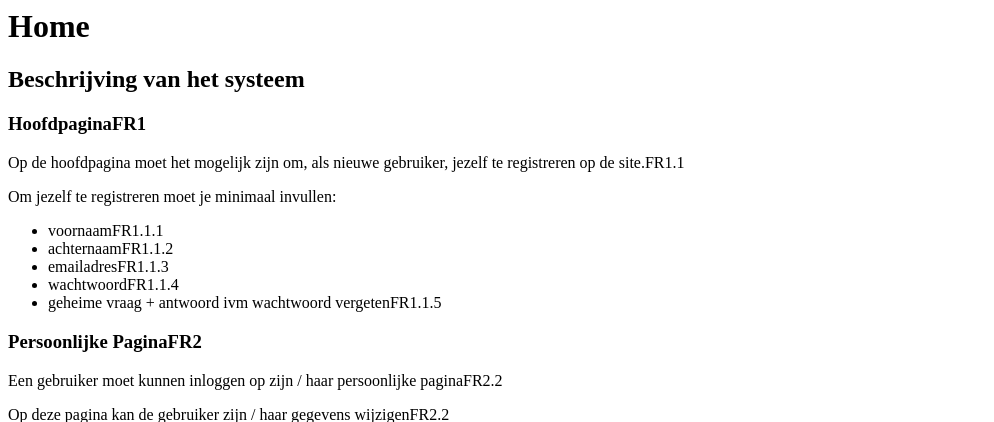
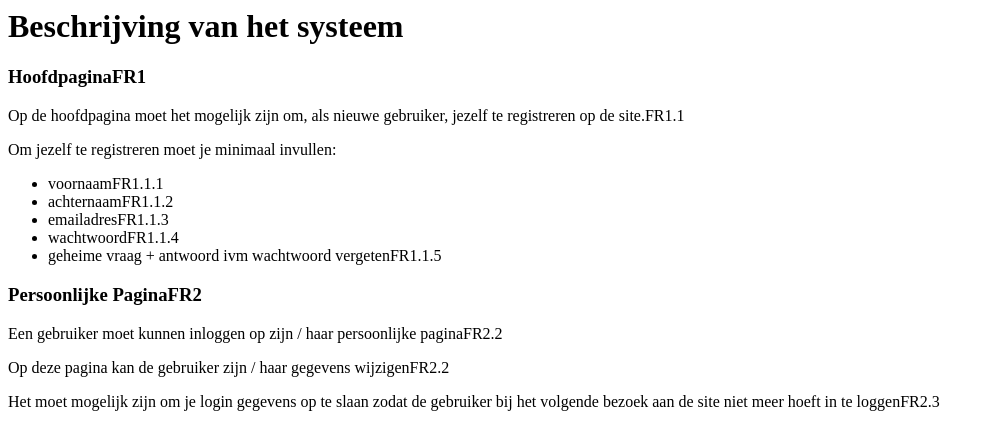
Before and after one commit to jasperstafleu/mobprogramming-workshop, a PHP site: page /templates/requirements.phtml in a window 1280 px wide. Shown: the top 422 px of the page, without its empty margins (0-994 px from the left). Run offline with PHP 8.4, Linux system fonts and the light colour scheme.

Commit message:
Slight improvement

```diff
--- a/app/templates/requirements.phtml
+++ b/app/templates/requirements.phtml
@@ -1,11 +1,9 @@
-<h1>Home</h1>
-
-<h2>Beschrijving van het systeem</h2>
+<h1>Beschrijving van het systeem</h1>
 
 <?php
     function fr(string $description, string $frNumber, bool $requirementMet = false, string $tag = 'p'): string // fr = Functional requirement
     {
-        $fr = sprintf('%s<span class="badge bg-%s rounded-pill">%s</span>', $description, $requirementMet ? 'primary' : 'secondary' , $frNumber);
+        $fr = sprintf('%s<span class="badge text-bg-%s">%s</span>', $description, $requirementMet ? 'success' : 'warning' , $frNumber);
 
         return match ($tag) {
             'p' => sprintf('<p class="d-flex justify-content-between align-items-center">%s</p>', $fr),
```
